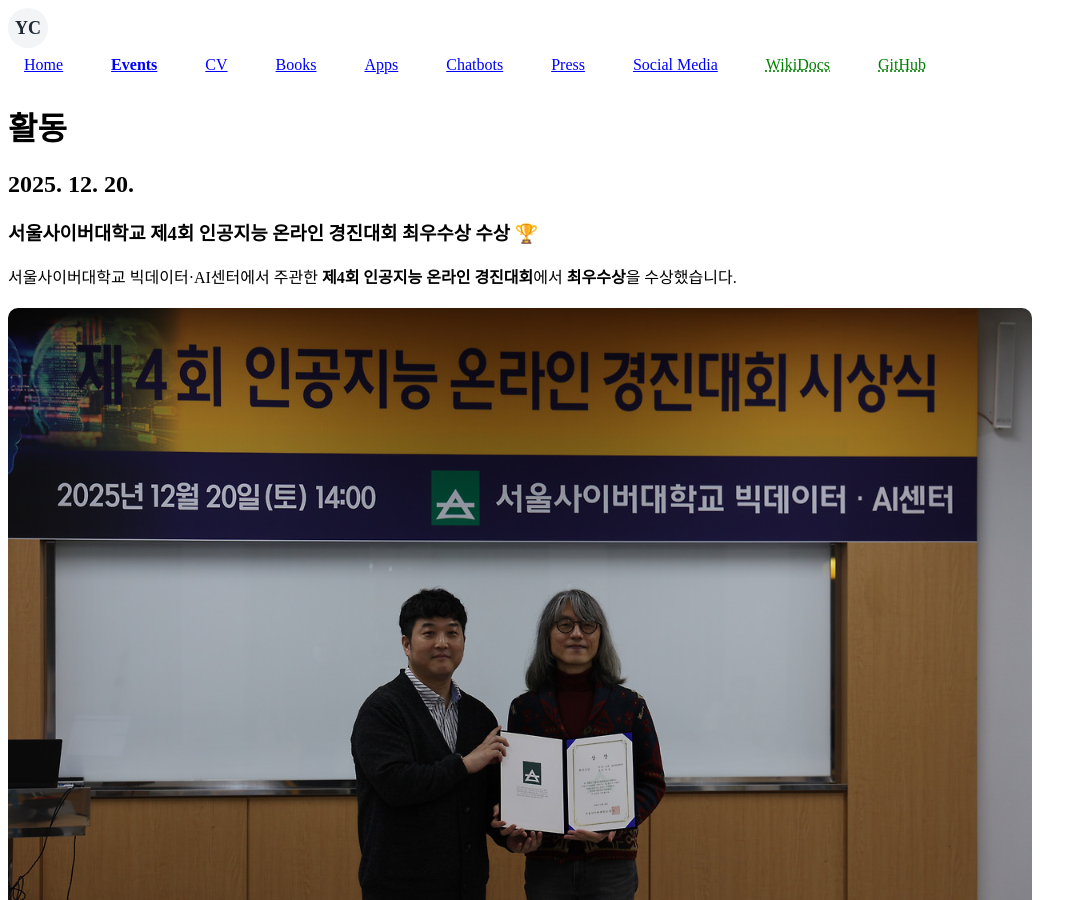
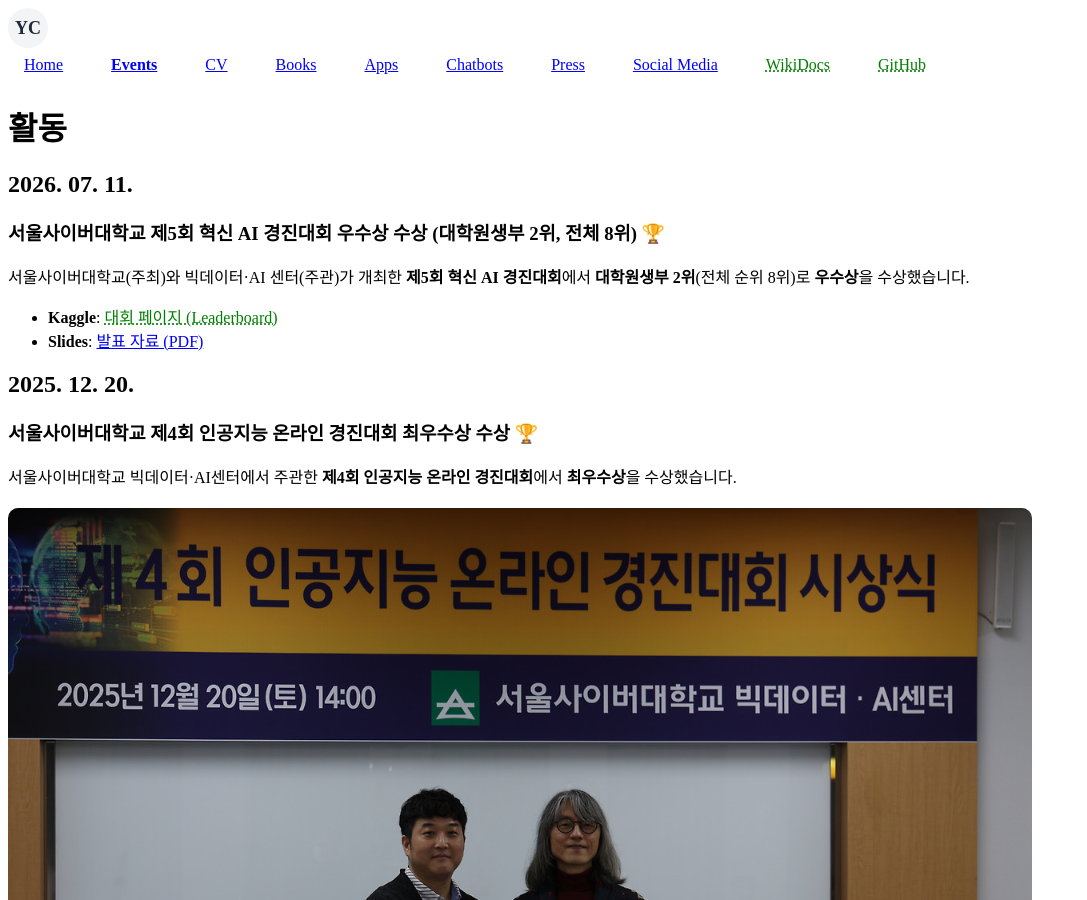
Before and after one commit to ychoi-kr/ychoi.kr, a Jekyll site: the page built from events/index.md, in a window 1280 px wide and 900 px high. Shown: the whole window, without its empty margins (0-1087 px from the left). Built offline with Jekyll 4.4.1, drawn with Linux system fonts in a browser that asks for light colours.

Commit message:
feat: add SCU 5th AI competition award and update CV education
- Add 5th Innovation AI Competition award (2nd in grad division, 8th overall)
- Host presentation PDF at assets/slides/
- Unify host/organizer display for SCU award entries
- Add MSc (AI Convergence) and Sejong Cyber transfer to Education

Co-Authored-By: Claude Opus 4.8 (1M context) <noreply@anthropic.com>

```diff
--- a/_data/awards.yml
+++ b/_data/awards.yml
@@ -1,9 +1,23 @@
+- title: "우수상 (대학원생부 2위, 전체 8위)"
+  title_en: "Excellence Award (2nd in Graduate Division, 8th Overall)"
+  event: "제5회 혁신 AI 경진대회"
+  event_en: "5th Innovation AI Competition"
+  host: "서울사이버대학교"
+  host_en: "Seoul Cyber University"
+  organization: "빅데이터·AI 센터"
+  organization_en: "Big Data & AI Center"
+  link: "https://www.kaggle.com/competitions/scu-5th-ai-competition"
+  date: "2026년 7월 11일"
+  date_en: "July 11, 2026"
+
 - title: "최우수상"
   title_en: "Top Excellence Award"
   event: "제4회 인공지능 온라인 경진대회"
   event_en: "4th AI Online Competition"
-  organization: "서울사이버대학교 빅데이터·AI센터"
-  organization_en: "Seoul Cyber University Big Data & AI Center"
+  host: "서울사이버대학교"
+  host_en: "Seoul Cyber University"
+  organization: "빅데이터·AI 센터"
+  organization_en: "Big Data & AI Center"
   date: "2025년 12월 20일"
   date_en: "December 20, 2025"
 
@@ -11,8 +25,10 @@
   title_en: "Top Excellence Award"
   event: "제3회 인공지능 온라인 경진대회"
   event_en: "3rd AI Online Competition"
-  organization: "서울사이버대학교 빅데이터·AI 센터"
-  organization_en: "Seoul Cyber University Big Data & AI Center"
+  host: "서울사이버대학교"
+  host_en: "Seoul Cyber University"
+  organization: "빅데이터·AI 센터"
+  organization_en: "Big Data & AI Center"
   date: "2025년 7월 19일"
   date_en: "July 19, 2025"
 
--- a/_data/events.yml
+++ b/_data/events.yml
@@ -1,3 +1,12 @@
+- date: 2026-07-11
+  show_on_home: true
+  title: 서울사이버대학교 제5회 혁신 AI 경진대회 우수상 수상 (대학원생부 2위, 전체 8위) 🏆
+  content: |
+    서울사이버대학교(주최)와 빅데이터·AI 센터(주관)가 개최한 **제5회 혁신 AI 경진대회**에서 **대학원생부 2위**(전체 순위 8위)로 **우수상**을 수상했습니다.
+
+    - **Kaggle**: [대회 페이지 (Leaderboard)](https://www.kaggle.com/competitions/scu-5th-ai-competition)
+    - **Slides**: [발표 자료 (PDF)](/assets/slides/2026-07-scu-ai-5.pdf)
+
 - date: 2025-12-20
   show_on_home: true
   title: 서울사이버대학교 제4회 인공지능 온라인 경진대회 최우수상 수상 🏆
```
Also changed, not shown: cv.md (+5 -3 lines), 1 other file.
